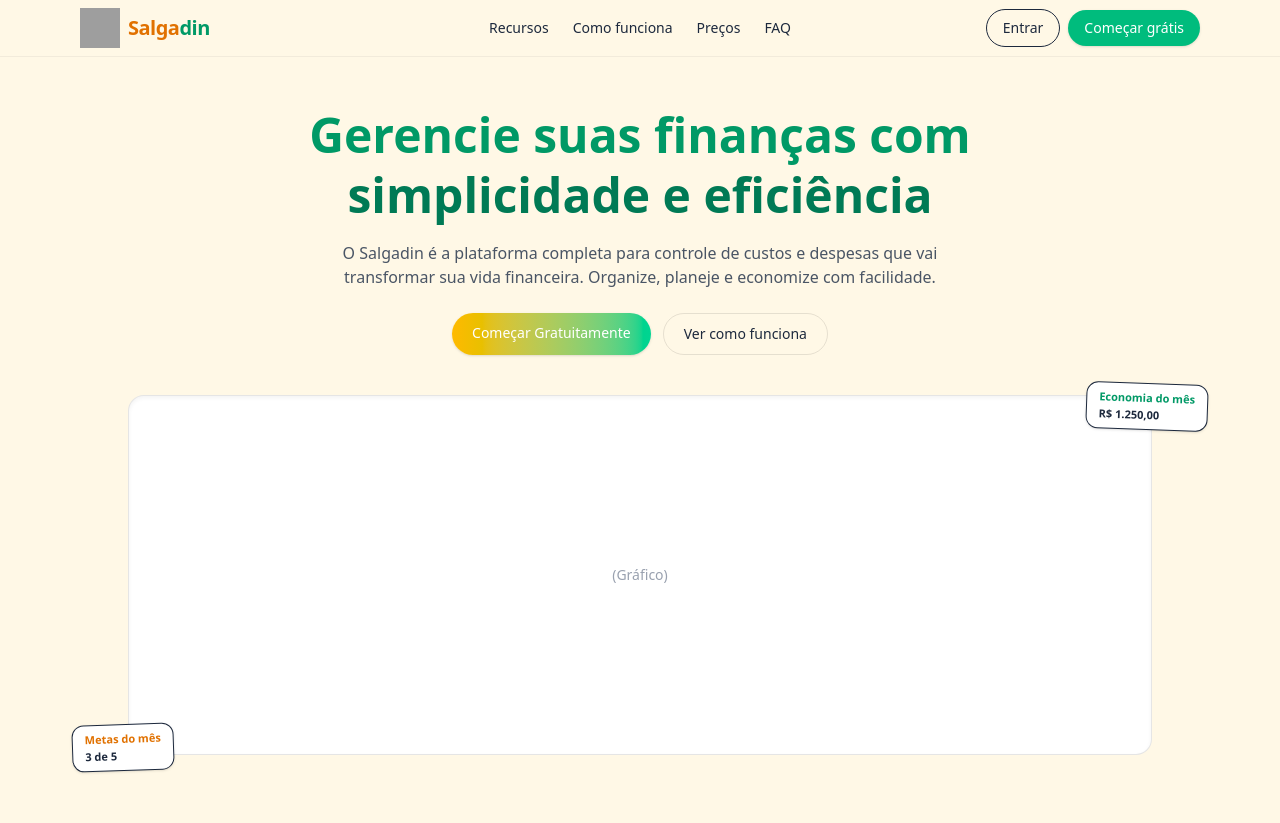
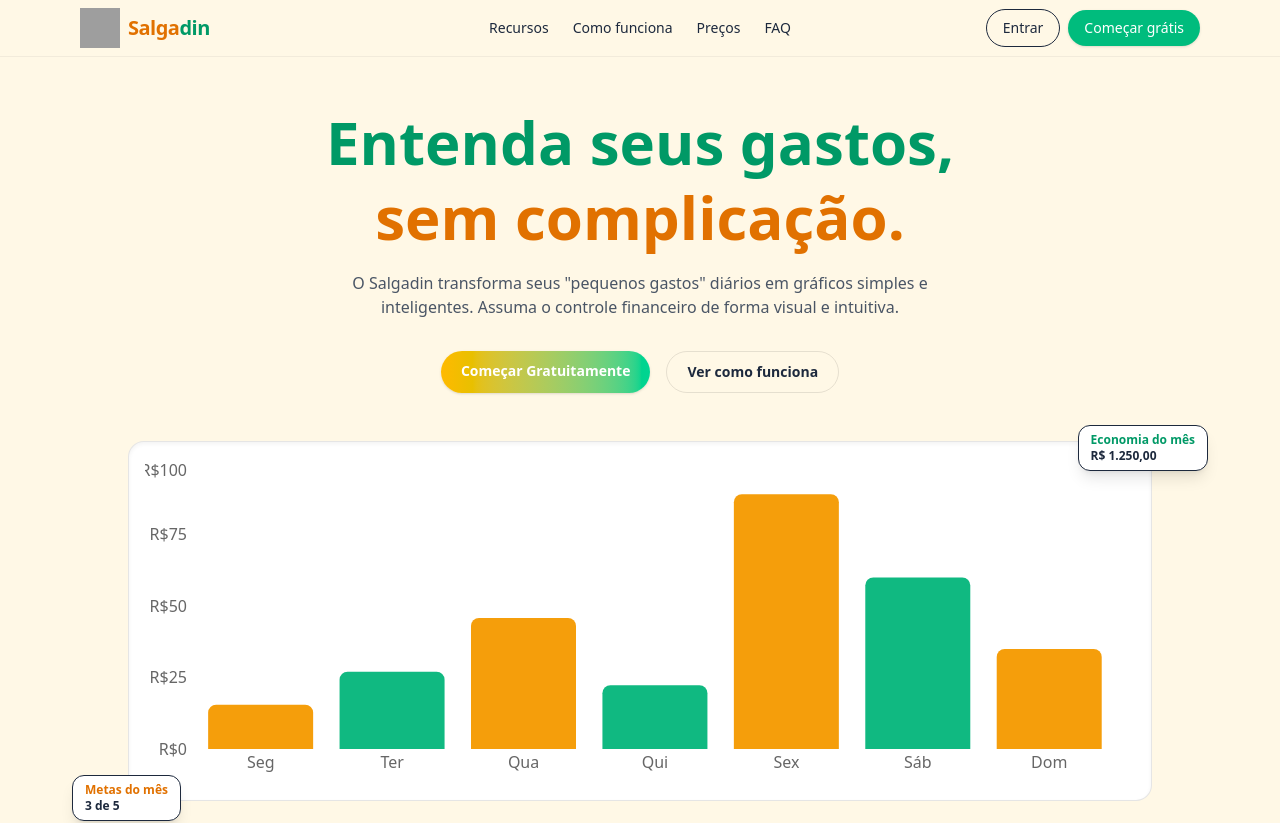
Before and after one commit to wmsalves/Salgadin, a React (Vite) app in the folder Salgadin-web/: page / in a window 1280 px wide. Shown: the top 823 px of the page. Built offline with nearby package versions, Linux system fonts and the light colour scheme; grey boxes are pictures that could not be loaded.

Commit message:
feat(ui): animate hero section and add live chart preview

```diff
--- a/Salgadin-web/src/pages/HomePage/HeroSection.tsx
+++ b/Salgadin-web/src/pages/HomePage/HeroSection.tsx
@@ -1,50 +1,108 @@
 import { Link } from "react-router-dom";
+import {
+  BarChart,
+  Bar,
+  XAxis,
+  YAxis,
+  Tooltip,
+  ResponsiveContainer,
+  Cell,
+} from "recharts";
+
+// Dados de exemplo para o gráfico
+const chartData = [
+  { name: "Seg", gasto: 15.5 },
+  { name: "Ter", gasto: 27.0 },
+  { name: "Qua", gasto: 45.8 },
+  { name: "Qui", gasto: 22.3 },
+  { name: "Sex", gasto: 89.1 },
+  { name: "Sáb", gasto: 60.0 },
+  { name: "Dom", gasto: 35.0 },
+];
+const colors = [
+  "#f59e0b",
+  "#10b981",
+  "#f59e0b",
+  "#10b981",
+  "#f59e0b",
+  "#10b981",
+  "#f59e0b",
+];
+
+// Estilos consistentes para os botões
+const buttonStyles = {
+  primary:
+    "rounded-full bg-gradient-to-r from-amber-400 to-emerald-400 px-5 py-2.5 text-sm font-semibold text-white shadow hover:opacity-95 transition-opacity",
+  secondary:
+    "rounded-full border border-black/10 px-5 py-2.5 text-sm font-semibold hover:bg-black/5 transition-colors",
+};
 
 export function HeroSection() {
   return (
-    <section className="mx-auto max-w-6xl px-4 pt-12 pb-10">
-      <h1 className="text-center text-3xl sm:text-4xl md:text-5xl font-extrabold leading-tight text-emerald-600">
-        Gerencie suas finanças com
+    <section className="mx-auto max-w-6xl px-4 pt-12 pb-16">
+      <h1 className="text-center text-4xl sm:text-5xl md:text-6xl font-extrabold leading-tight">
+        <span className="text-emerald-600">Entenda seus gastos,</span>
         <br className="hidden sm:block" />
-        <span className="text-emerald-700"> simplicidade e eficiência</span>
+        <span className="text-amber-600">sem complicação.</span>
       </h1>
-      <p className="mt-4 text-center max-w-2xl mx-auto text-sm sm:text-base text-gray-600">
-        O Salgadin é a plataforma completa para controle de custos e despesas
-        que vai transformar sua vida financeira. Organize, planeje e economize
-        com facilidade.
+      <p className="mt-4 text-center max-w-2xl mx-auto text-gray-600">
+        O Salgadin transforma seus "pequenos gastos" diários em gráficos simples
+        e inteligentes. Assuma o controle financeiro de forma visual e
+        intuitiva.
       </p>
-      <div className="mt-6 flex justify-center gap-3">
-        <Link
-          to="/signup"
-          className="rounded-full bg-gradient-to-r from-amber-400 to-emerald-400 px-4 sm:px-5 py-2.5 text-sm font-medium text-white shadow hover:opacity-95"
-        >
+      <div className="mt-8 flex justify-center gap-4">
+        <Link to="/signup" className={buttonStyles.primary}>
           Começar Gratuitamente
         </Link>
-        <a
-          href="#how"
-          className="rounded-full border border-black/10 px-4 sm:px-5 py-2.5 text-sm font-medium hover:bg-black/5"
-        >
+        <a href="#how" className={buttonStyles.secondary}>
           Ver como funciona
         </a>
       </div>
 
-      {/* Gráfico placeholder */}
-      <div className="relative mt-10">
-        <div className="mx-auto h-[360px] w-full max-w-5xl rounded-2xl border border-black/10 bg-white shadow-inner grid place-items-center text-gray-400">
-          <span className="text-sm">(Gráfico)</span>
+      <div className="relative mt-12">
+        {/* Gráfico real com Recharts */}
+        <div className="mx-auto h-[360px] w-full max-w-5xl rounded-2xl border border-black/10 bg-white p-4 shadow-inner">
+          <ResponsiveContainer width="100%" height="100%">
+            <BarChart
+              data={chartData}
+              margin={{ top: 5, right: 20, left: -10, bottom: 5 }}
+            >
+              <XAxis dataKey="name" tickLine={false} axisLine={false} />
+              <YAxis
+                tickLine={false}
+                axisLine={false}
+                tickFormatter={(value) => `R$${value}`}
+              />
+              <Tooltip
+                cursor={{ fill: "rgba(0,0,0,0.05)" }}
+                contentStyle={{
+                  borderRadius: "12px",
+                  border: "1px solid rgba(0,0,0,0.1)",
+                }}
+              />
+              <Bar dataKey="gasto" radius={[8, 8, 0, 0]}>
+                {chartData.map((entry, index) => (
+                  <Cell
+                    key={`cell-${index}`}
+                    fill={colors[index % colors.length]}
+                  />
+                ))}
+              </Bar>
+            </BarChart>
+          </ResponsiveContainer>
         </div>
 
-        {/* Badges */}
-        <div className="absolute -right-2 -top-3 rotate-2">
-          <div className="rounded-xl border bg-white shadow px-3 py-1.5 text-[11px]">
+        {/* Badges animados */}
+        <div className="absolute -right-2 -top-4 animate-float">
+          <div className="rounded-xl border bg-white shadow-lg px-3 py-1.5 text-xs">
             <div className="font-semibold text-emerald-600">
               Economia do mês
             </div>
             <div className="font-bold">R$ 1.250,00</div>
           </div>
         </div>
-        <div className="absolute -left-2 -bottom-4 -rotate-2">
-          <div className="rounded-xl border bg-white shadow px-3 py-1.5 text-[11px]">
+        <div className="absolute -left-2 -bottom-5 animate-float [animation-delay:-1.5s]">
+          <div className="rounded-xl border bg-white shadow-lg px-3 py-1.5 text-xs">
             <div className="font-semibold text-amber-600">Metas do mês</div>
             <div className="font-bold">3 de 5</div>
           </div>
--- a/Salgadin-web/tailwind.config.js
+++ b/Salgadin-web/tailwind.config.js
@@ -1,6 +1,17 @@
 /** @type {import('tailwindcss').Config} */
 export default {
-  content: ["./index.html", "./src/**/*.{js,ts,jsx,tsx}"],
-  theme: { extend: {} },
-  plugins: [],
+  theme: {
+    extend: {
+      animation: {
+        float: "float 3s ease-in-out infinite",
+      },
+      keyframes: {
+        float: {
+          "0%, 100%": { transform: "translateY(0px)" },
+          "50%": { transform: "translateY(-10px)" },
+        },
+      },
+    },
+  },
+  // ...
 };
```
